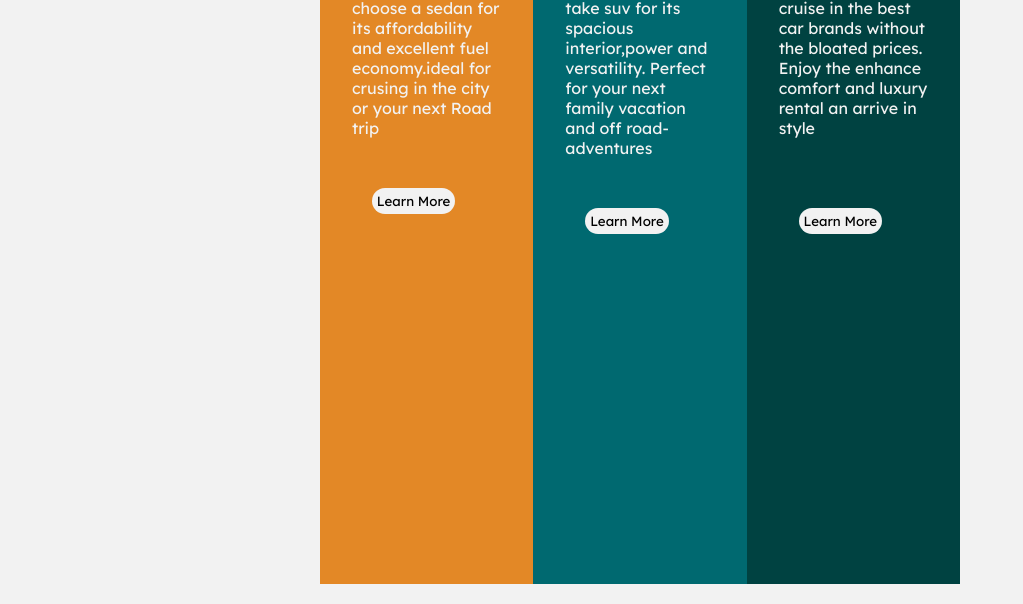
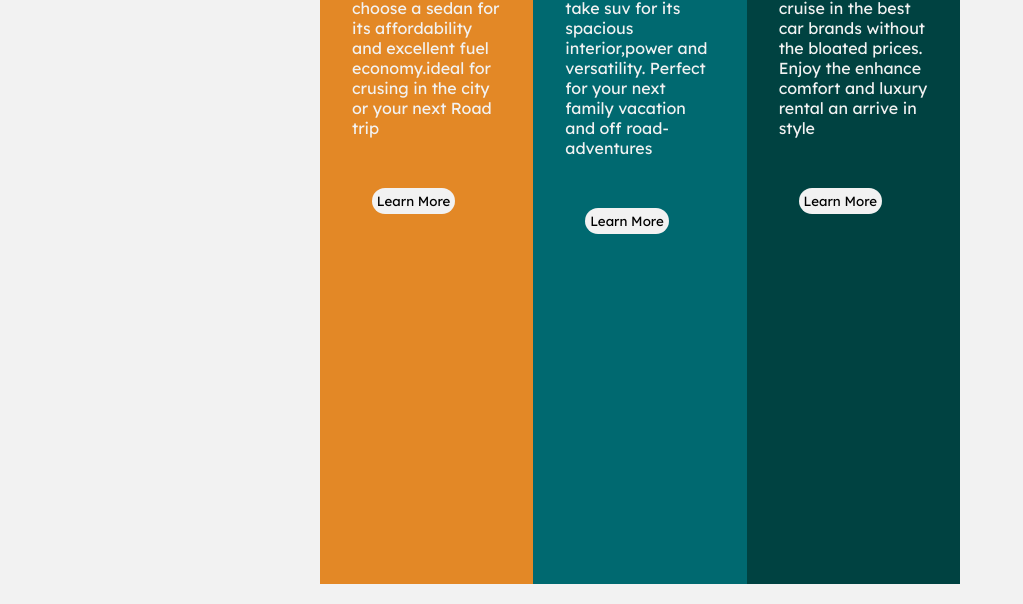
Before and after one commit to El-charis/layout-task-zuri, a plain HTML site: page index.html in a window 1280 px wide. Shown: the part 224-828 px from the top of the page, without its empty margins (0-1023 px from the left). Drawn offline with Linux system fonts and the light colour scheme; a web font is replaced by a local one.

Commit message:
first commit

```diff
--- a/mystyle.css
+++ b/mystyle.css
@@ -68,6 +68,6 @@ button:hover{
     border: solid 3px hsl(0, 0%, 95%);
     color: hsl(0, 0%, 95%);
 }
-.lastbtn{
+/* .lastbtn{
     margin-top: 70px;
-}
+} */
```
Also changed, not shown: 1 other file.
